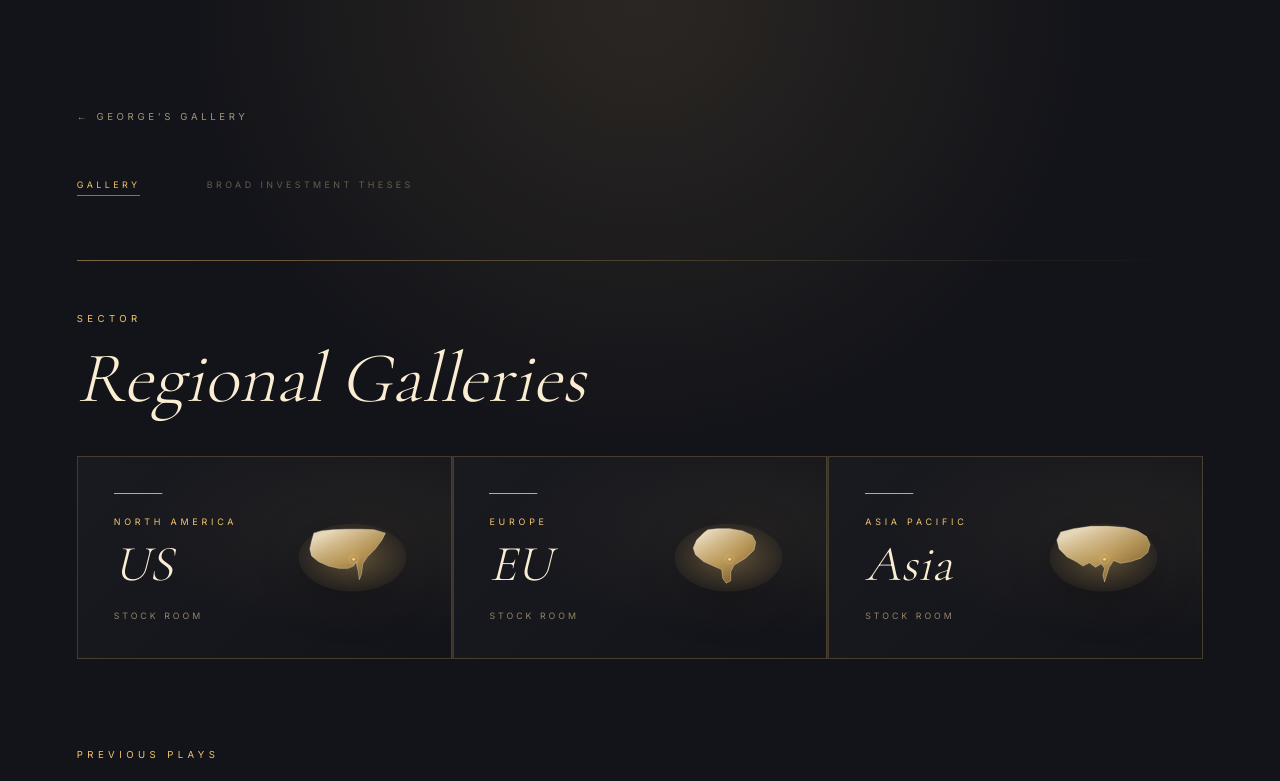
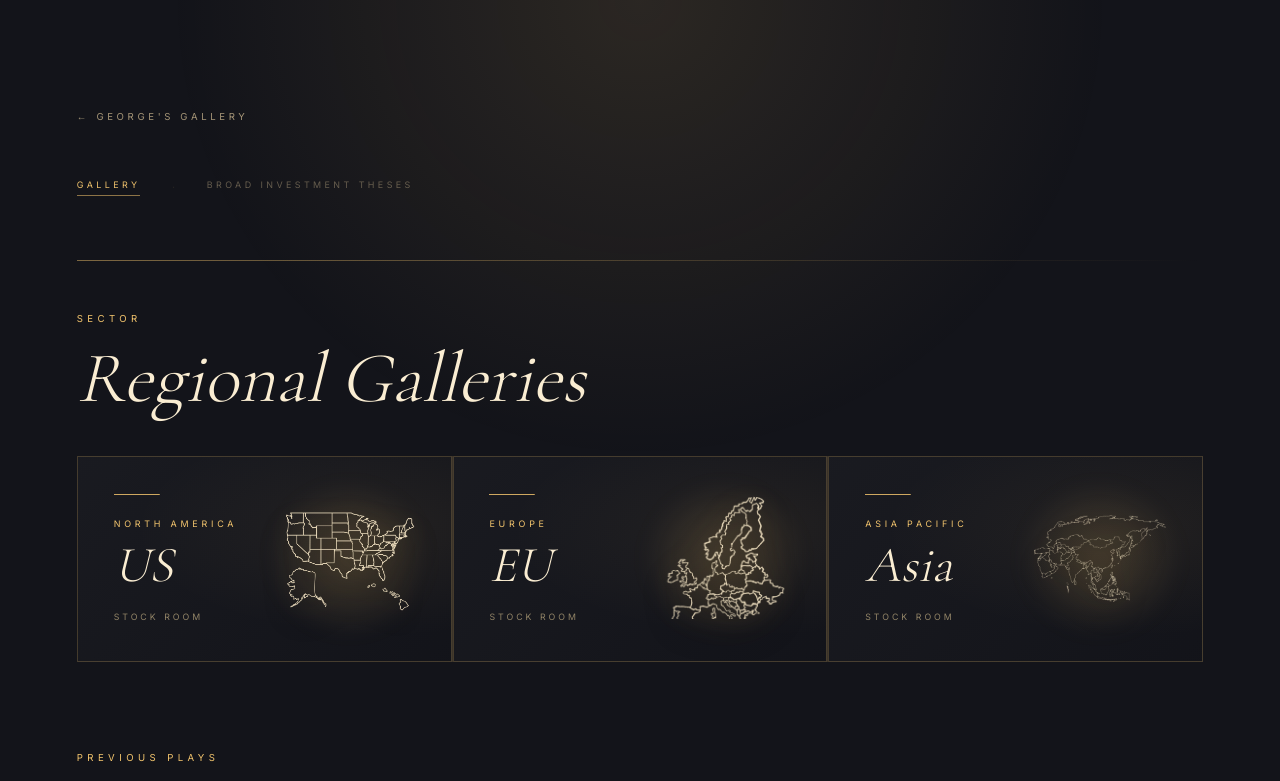
Before and after one commit to georgexu1118-ctrl/Gallery-of-ideas, a Next.js app: page /gallery in a window 1280 px wide. Shown: the top 781 px of the page. Built offline with nearby package versions, Linux system fonts and the light colour scheme.

Commit message:
Use contour map images for regional galleries

```diff
--- a/components/RegionGalleryCard.tsx
+++ b/components/RegionGalleryCard.tsx
@@ -1,5 +1,6 @@
 "use client";
 
+import Image from "next/image";
 import Link from "next/link";
 import { motion, type Variants } from "framer-motion";
 
@@ -27,67 +28,79 @@ const line: Variants = {
   hover: { scaleX: 1, originX: 0, transition: { duration: 0.5, ease: "easeOut" as const } },
 };
 
-/*
- * Simplified but geographically accurate silhouettes.
- * viewBox: 0 0 220 150 — each path hand-fitted to fill ~65% of the canvas.
- */
-const mapPaths: Record<RegionKey, string> = {
-  // Continental United States — flat north border, Florida peninsula, angled west coast
-  us: "M42,32 L38,46 L35,60 L38,72 L50,82 L68,90 L86,94 L102,94 L112,90 L116,82 L120,98 L122,114 L126,104 L128,86 L136,74 L150,60 L162,44 L168,32 L148,26 L125,25 L100,25 L75,26 L55,28 Z",
-
-  // Europe — NW Atlantic edge, Iberian coast, Mediterranean, Adriatic, Balkans, Baltic
-  eu: "M68,30 L54,44 L48,58 L52,70 L66,82 L84,90 L98,96 L100,112 L106,120 L114,116 L114,100 L120,88 L140,76 L155,62 L158,48 L152,36 L135,28 L112,24 L90,24 L74,26 Z",
-
-  // Asia Pacific — massive east-west span, Indian subcontinent peninsula, SE Asian coast
-  asia: "M35,30 L58,24 L88,20 L118,20 L148,22 L170,28 L186,38 L192,52 L188,66 L176,76 L158,82 L140,85 L128,80 L120,92 L115,108 L112,118 L109,106 L112,94 L106,86 L96,92 L85,84 L74,90 L62,82 L46,74 L32,60 L28,44 Z",
+const mapImages: Record<
+  RegionKey,
+  {
+    src: string;
+    width: number;
+    height: number;
+    maxWidth: string;
+    translateY?: string;
+  }
+> = {
+  us: {
+    src: "/regional-maps/us.png",
+    width: 1800,
+    height: 1348,
+    maxWidth: "250px",
+  },
+  eu: {
+    src: "/regional-maps/eu.png",
+    width: 550,
+    height: 506,
+    maxWidth: "170px",
+    translateY: "-2px",
+  },
+  asia: {
+    src: "/regional-maps/asia.png",
+    width: 736,
+    height: 482,
+    maxWidth: "238px",
+  },
 };
 
 function RegionMap({ region, title }: { region: RegionKey; title: string }) {
-  const gradId = `${region}-fill`;
-  const glowId = `${region}-glow`;
+  const map = mapImages[region];
 
   return (
-    <svg
-      viewBox="0 0 220 150"
-      role="img"
-      aria-label={`${title} region`}
+    <div
       style={{
         width: "100%",
-        maxWidth: "220px",
-        aspectRatio: "22 / 15",
-        display: "block",
-        filter: "drop-shadow(0 14px 22px rgba(0,0,0,0.5))",
-        overflow: "visible",
+        minHeight: "132px",
+        display: "flex",
+        alignItems: "center",
+        justifyContent: "center",
+        position: "relative",
       }}
     >
-      <defs>
-        <radialGradient id={glowId} cx="50%" cy="50%" r="60%">
-          <stop offset="0%" stopColor="rgba(255, 213, 130, 0.32)" />
-          <stop offset="58%" stopColor="rgba(242, 196, 109, 0.14)" />
-          <stop offset="100%" stopColor="rgba(242, 196, 109, 0)" />
-        </radialGradient>
-        <linearGradient id={gradId} x1="20%" x2="80%" y1="10%" y2="95%">
-          <stop offset="0%" stopColor="rgba(255, 239, 205, 0.88)" />
-          <stop offset="55%" stopColor="rgba(242, 196, 109, 0.64)" />
-          <stop offset="100%" stopColor="rgba(166, 118, 58, 0.64)" />
-        </linearGradient>
-      </defs>
-
-      {/* Ambient glow behind the shape */}
-      <ellipse cx="110" cy="75" rx="95" ry="60" fill={`url(#${glowId})`} />
-
-      {/* Landmass silhouette */}
-      <path
-        d={mapPaths[region]}
-        fill={`url(#${gradId})`}
-        stroke="rgba(255, 239, 205, 0.58)"
-        strokeWidth="1.1"
-        strokeLinejoin="round"
-        strokeLinecap="round"
+      <div
+        aria-hidden="true"
+        style={{
+          position: "absolute",
+          inset: "-10% -12%",
+          background:
+            "radial-gradient(ellipse at 50% 50%, rgba(242, 196, 109, 0.18) 0%, rgba(242, 196, 109, 0.08) 42%, transparent 70%)",
+          filter: "blur(10px)",
+        }}
       />
-      <circle cx="112" cy="78" r="2.3" fill="rgba(255, 213, 130, 0.98)" />
-      <circle cx="112" cy="78" r="8" fill="none" stroke="rgba(255, 213, 130, 0.42)" strokeWidth="1" />
-    </svg>
+      <Image
+        src={map.src}
+        width={map.width}
+        height={map.height}
+        alt={`${title} map`}
+        priority
+        style={{
+          width: "100%",
+          maxWidth: map.maxWidth,
+          height: "auto",
+          display: "block",
+          opacity: 0.96,
+          transform: `translateY(${map.translateY ?? "0"})`,
+          filter:
+            "drop-shadow(0 14px 20px rgba(0, 0, 0, 0.58)) drop-shadow(0 0 14px rgba(242, 196, 109, 0.18))",
+        }}
+      />
+    </div>
   );
 }
 
@@ -111,7 +124,7 @@ export default function RegionGalleryCard({ region, title, label, index = 0 }: R
             border: "1px solid rgba(242, 196, 109, 0.22)",
             padding: "clamp(1.4rem, 2.8vw, 2.25rem)",
             display: "grid",
-          gridTemplateColumns: "minmax(0, 0.82fr) minmax(118px, 0.68fr)",
+            gridTemplateColumns: "minmax(0, 0.78fr) minmax(132px, 0.72fr)",
             gap: "clamp(1rem, 2vw, 1.75rem)",
             alignItems: "center",
             cursor: "pointer",
```
Lines whose indentation alone changed are shown as unchanged.
